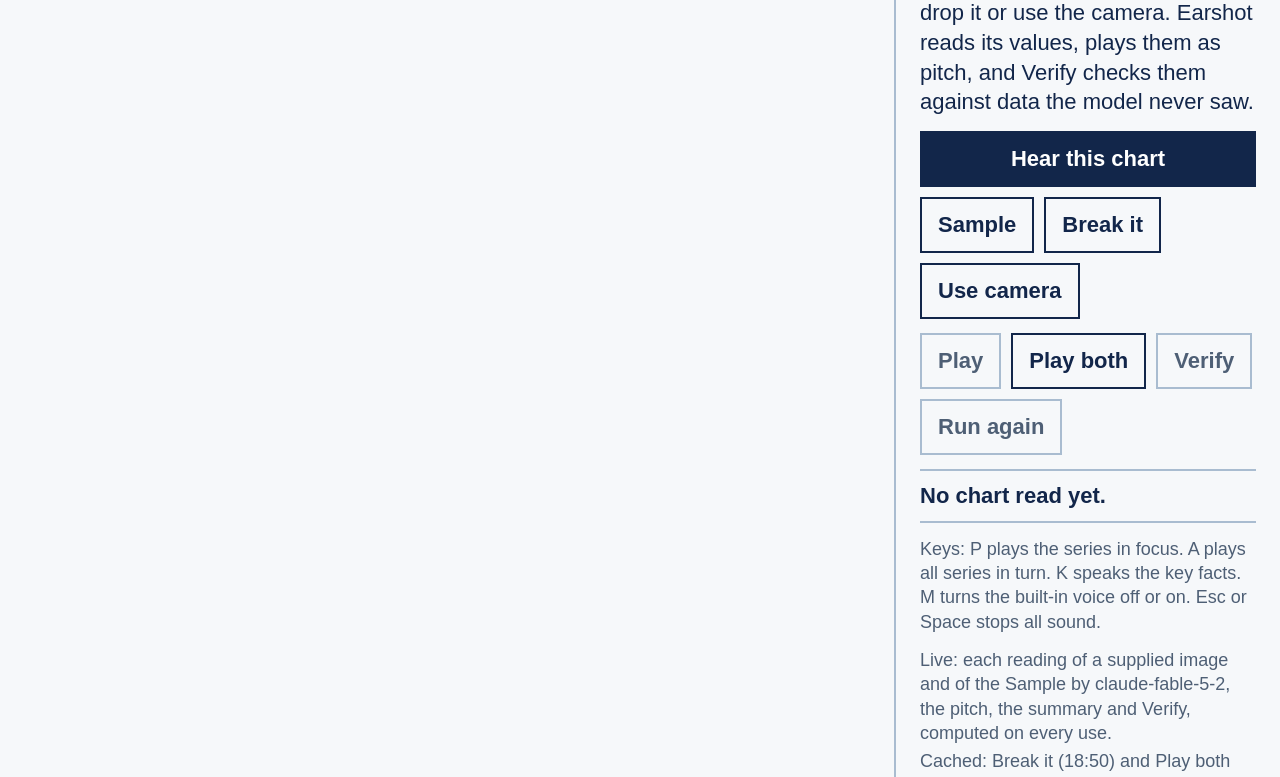
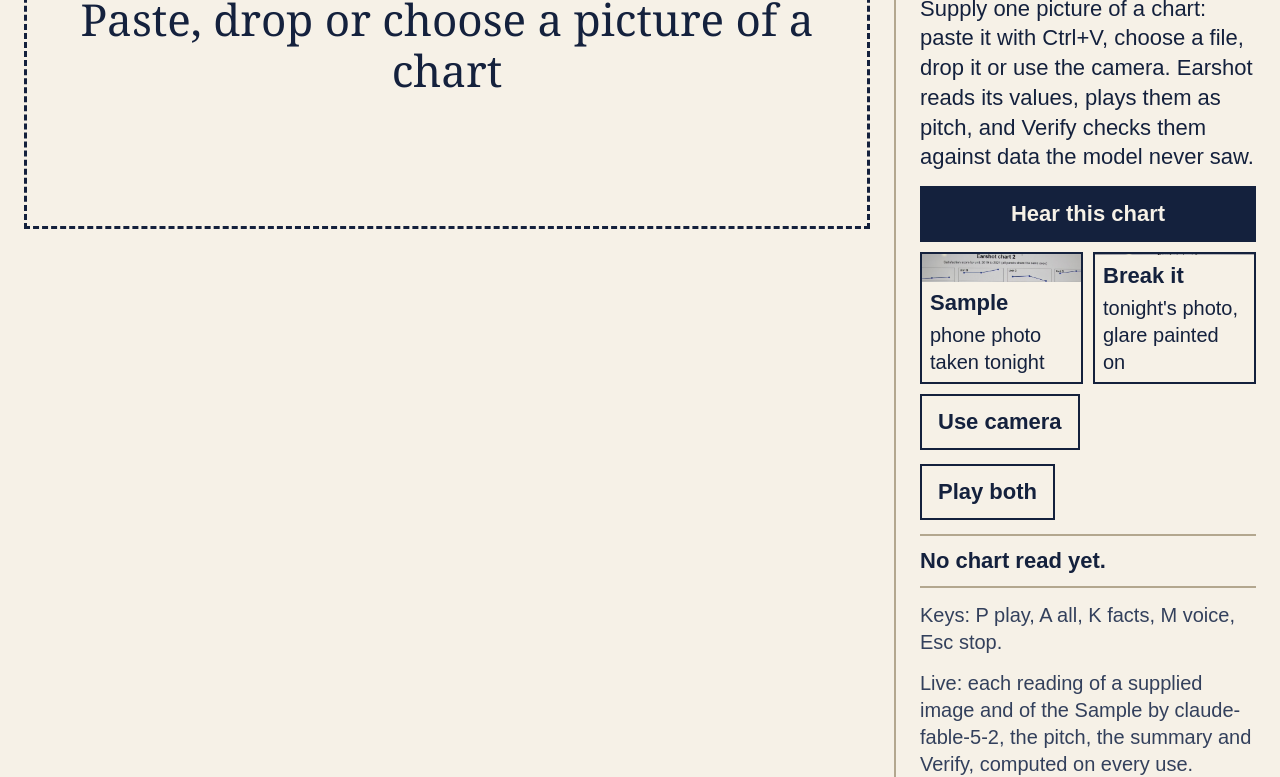
Before and after one commit to benjddd/earshot, a website built with Vite: page index.html in a window 1280 px wide. Shown: the part 163-940 px from the top of the page. Built offline with nearby package versions, Linux system fonts and the light colour scheme; a web font is replaced by a local one.

Commit message:
cp3 r4: UI pass, CSS and copy only

```diff
--- a/index.html
+++ b/index.html
@@ -10,7 +10,8 @@
     <div class="page" id="page">
       <main class="sheet" id="sheet" aria-label="Chart and values">
         <p class="what" id="what" hidden></p>
-        <p class="statement" id="statement">No chart yet</p>
+        <label class="drop" id="drop" for="file-input">Paste, drop or choose a picture of a chart</label>
+        <p class="statement" id="statement"></p>
         <p class="statement2" id="statement2" hidden></p>
         <ul class="facts" id="facts" aria-label="Key facts" hidden></ul>
         <div class="sheet-row">
@@ -37,7 +38,7 @@
 
       <aside class="band" aria-label="Controls and results">
         <header class="band-head">
-          <h1 class="title">Earshot</h1>
+          <h1 class="title">Earshot. <span class="tagline">Hear the chart.</span></h1>
           <button type="button" class="link-btn" id="btn-prompt">Prompt</button>
         </header>
         <p class="lead">Supply one picture of a chart: paste it with Ctrl+V, choose a file, drop it or use the camera. Earshot reads its values, plays them as pitch, and Verify checks them against data the model never saw.</p>
@@ -45,8 +46,8 @@
         <div class="controls" role="group" aria-label="Supply a chart">
           <button type="button" class="btn btn-verb" id="btn-pick">Hear this chart</button>
           <input type="file" id="file-input" accept="image/*" hidden aria-hidden="true" tabindex="-1" />
-          <button type="button" class="btn" id="btn-sample">Sample</button>
-          <button type="button" class="btn" id="btn-break">Break it</button>
+          <button type="button" class="btn card" id="btn-sample"><span class="card-word">Sample</span><span class="card-note">phone photo taken tonight</span></button>
+          <button type="button" class="btn card" id="btn-break"><span class="card-word">Break it</span><span class="card-note">tonight's photo, glare painted on</span></button>
           <button type="button" class="btn" id="btn-camera">Use camera</button>
         </div>
         <div class="controls" role="group" aria-label="Result actions">
@@ -63,7 +64,7 @@
 
         <section class="claim" id="claim" aria-label="Selected value and summary" hidden></section>
 
-        <p class="keys" id="keys">Keys: P plays the series in focus. A plays all series in turn. K speaks the key facts. M turns the built-in voice off or on. Esc or Space stops all sound.</p>
+        <p class="keys" id="keys">Keys: P play, A all, K facts, M voice, Esc stop.</p>
 
         <footer class="foot">
           <p>Live: each reading of a supplied image and of the Sample by claude-fable-5-2, the pitch, the summary and Verify, computed on every use.</p>
--- a/src/main.js
+++ b/src/main.js
@@ -1614,7 +1614,7 @@ document.addEventListener('keydown', (e) => {
     e.preventDefault();
     state.muted = !state.muted;
     if (state.muted) stopSpeech();
-    el.keys.textContent = `Keys: P plays the series in focus. A plays all series in turn. K speaks the key facts. M turns the built-in voice ${state.muted ? 'on' : 'off'}. Esc or Space stops all sound. The built-in voice is ${state.muted ? 'off' : 'on'}.`;
+    el.keys.textContent = `Keys: P play, A all, K facts, M voice, Esc stop. Voice ${state.muted ? 'off' : 'on'}.`;
     announce(`Built-in voice ${state.muted ? 'off' : 'on'}.`);
   }
 });
--- a/src/style.css
+++ b/src/style.css
@@ -400,3 +400,95 @@ thead th { font-family: var(--digits); font-weight: 600; font-size: 22px; }
 
 /* photos shown cropped to the chart, by CSS only; the file and what the model receives are unchanged */
 .figure img.cropped { object-view-box: inset(9.5% 8% 4% 8%); }
+
+/* ---------- UI pass (Ben, 19:15): a score sheet. Overrides the colours and type above. ---------- */
+:root {
+  --sheet: #f6f1e7;   /* warm paper */
+  --ink: #14213d;     /* deep ink: all text */
+  --accent: #d6452b;  /* only the thing in focus and the moving marker; never text */
+  --over: #14213d;
+  --tint: #ebe3d0;
+  --grat: #b3a78f;
+  --margin: #33405c;
+  --digits: ui-monospace, 'Cascadia Mono', Consolas, 'Courier New', monospace;
+  --display: Georgia, 'Times New Roman', serif;
+}
+html, body { background: var(--sheet); color: var(--ink); }
+:focus-visible { outline: 5px solid var(--accent); outline-offset: 3px; }
+
+.title { font-family: var(--display); font-size: 36px; line-height: 1.1; }
+.tagline { font-weight: 400; }
+.statement { font-family: var(--display); font-size: 52px; line-height: 1.1; color: var(--ink); }
+.statement:empty { display: none; }
+.statement.headline { font-size: 48px; color: var(--ink); }
+
+/* empty state: one large drop area; it leaves when a picture or a message is on the sheet */
+.drop {
+  display: flex;
+  align-items: center;
+  justify-content: center;
+  min-height: 46vh;
+  padding: 32px;
+  border: 3px dashed var(--ink);
+  font-family: var(--display);
+  font-size: 44px;
+  line-height: 1.15;
+  text-align: center;
+  cursor: pointer;
+}
+.sheet:has(.figure:not([hidden])) .drop,
+.sheet:has(.statement:not(:empty)) .drop { display: none; }
+
+/* sample photos as labelled cards */
+.btn.card {
+  display: flex;
+  flex-direction: column;
+  justify-content: flex-end;
+  align-items: flex-start;
+  flex: 1 1 150px;
+  min-height: 132px;
+  padding: 0;
+  background-color: var(--sheet);
+  background-size: cover;
+  background-position: center 40%;
+  text-align: start;
+}
+#btn-sample { background-image: url('/samples/photo2.jpg'); }
+#btn-break { background-image: url('/samples/photo5.jpg'); }
+.card-word, .card-note { display: block; width: 100%; padding: 2px 8px; background: var(--sheet); color: var(--ink); }
+.card-word { font-weight: 600; padding-top: 6px; }
+.card-note { font-weight: 400; font-size: 20px; padding-bottom: 6px; }
+
+/* one primary action: result actions appear with a reading, not greyed out before it */
+#btn-play:disabled, #btn-verify:disabled, #btn-again:disabled { display: none; }
+
+/* numbers in a tabular monospace */
+.cell, .claim-value, .plot-tick, thead th { font-family: var(--digits); font-variant-numeric: tabular-nums; }
+.table-wrap .cell { font-size: 21px; }
+
+/* five thin stave lines behind the redrawn chart */
+.hear svg {
+  background-image:
+    linear-gradient(var(--grat), var(--grat)), linear-gradient(var(--grat), var(--grat)),
+    linear-gradient(var(--grat), var(--grat)), linear-gradient(var(--grat), var(--grat)),
+    linear-gradient(var(--grat), var(--grat));
+  background-repeat: no-repeat;
+  background-size: 100% 1px;
+  background-position: 0 22%, 0 34%, 0 46%, 0 58%, 0 70%;
+}
+.plot-grid { stroke-width: 1; }
+.plot-marker { stroke: var(--accent); stroke-width: 5; }
+.plot-marker-hit { stroke: var(--accent); stroke-width: 8; }
+
+/* all text is ink; a word and a shape carry the state */
+.check-good, .check-bad, .claim-diff, .claim-mismatch, .claim-unknown, .unknown-word { color: var(--ink); }
+.cell .block, .block { background: var(--ink); color: var(--sheet); }
+.btn-verb { background: var(--ink); color: var(--sheet); }
+
+/* body 20 px or more */
+.foot, .keys, .table-help, .figure figcaption, .hear figcaption, .mark-line, .check-small, .claim-unit,
+.table-wrap th, .table-wrap .unknown-word, .cell .old-tag, .table-wrap.comparing .cell .old, .check { font-size: 20px; }
+.keys { margin-top: auto; }
+.foot { margin-top: 0; }
+/* card thumbnails show the chart, not the browser bar of the photo */
+.btn.card { background-size: 190%; background-position: 45% 50%; }
```
